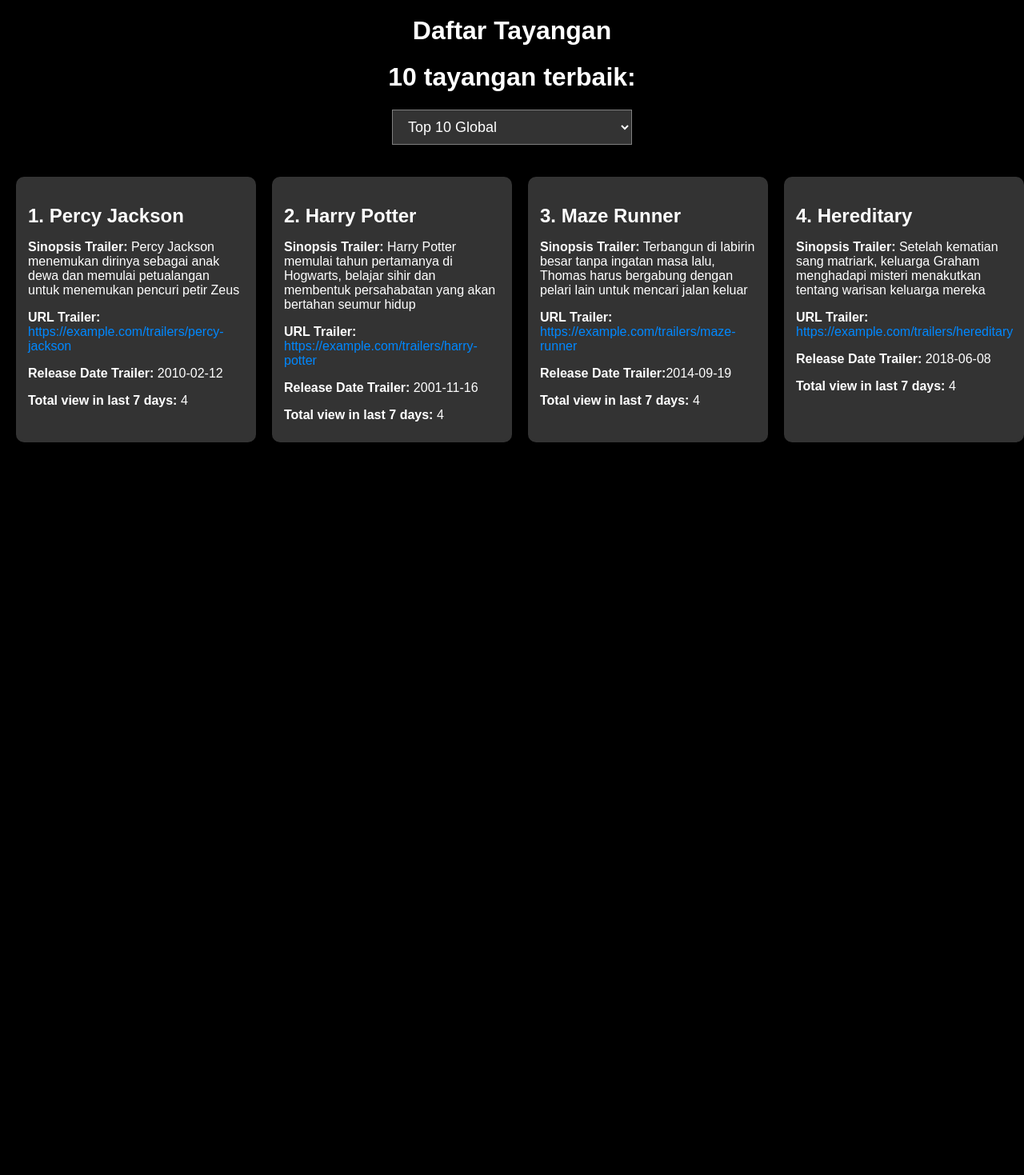
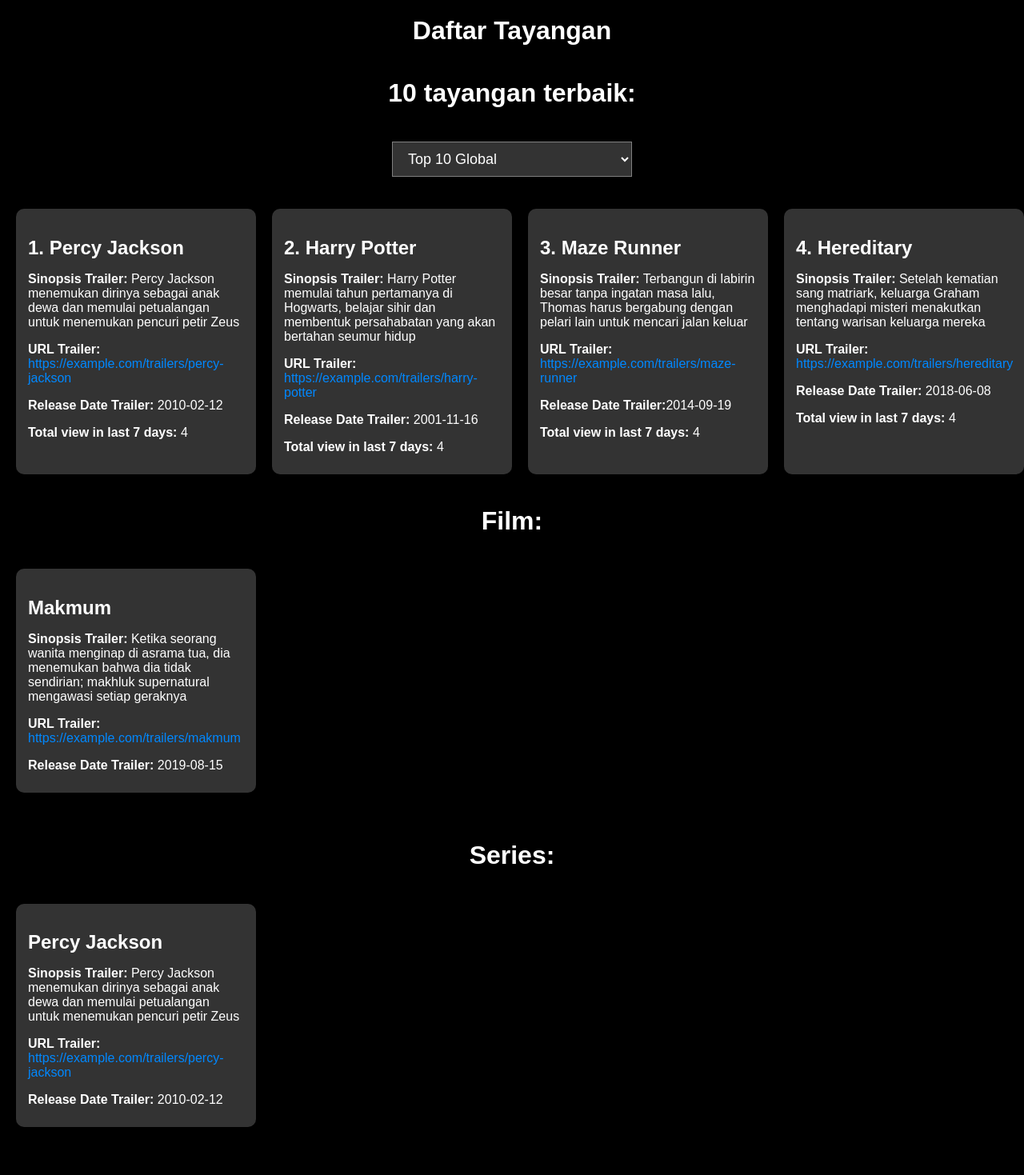
Before and after one commit to pacilflix-12/pacilflix-c-12, a Python web app: template pacilflix/main/templates/tayangan.html in a window 1280 px wide. Shown: the part 67-1536 px from the top of the page at 80% size. Before the commit the page ends 620 px from the top, so only its background shows below. Run offline with Jinja, Linux system fonts and the light colour scheme; the template is opened without the code that fills it, so the values that code supplies are empty.

Commit message:
udah selesai bannget

```diff
--- a/pacilflix/main/templates/tayangan.html
+++ b/pacilflix/main/templates/tayangan.html
@@ -12,6 +12,27 @@
         h1, .left-text {
             text-align: center;
             margin-top: 20px;
+        }
+        card-container {
+            display: flex;
+            flex-direction: row; /* Cards side by side */
+            overflow-x: auto; /* Enable horizontal scrolling */
+            gap: 20px;
+            padding: 20px;
+        }
+
+        .card {
+            flex: 0 0 auto; /* Prevent cards from shrinking, keeping them a fixed width */
+            width: 300px; /* Fixed width for each card */
+            background: #333;
+            border-radius: 10px;
+            overflow: hidden;
+        }
+
+        .section {
+            display: flex;
+            flex-direction: column; /* Stack sections vertically */
+            margin-bottom: 20px; /* Space between sections */
         }
         select {
             margin: 20px auto;
@@ -117,6 +138,7 @@
     </div>
 
     <h1>Daftar Tayangan</h1>
+    <div class="section">
     <h1 class="left-text">10 tayangan terbaik:</h1>
     <select>
         <option value="global">Top 10 Global</option>
@@ -215,7 +237,40 @@
                 <p><strong>Total view in last 7 days:</strong> 4 </p>
             </div>
         </div>
+    </div>
     <!-- Anda bisa menambahkan daftar atau elemen lain di sini untuk menampilkan tayangan -->
+    <h1 class="left-text">Film:</h1>
+    <div class="section">
+    <div class="card-container">
+        <!-- Add cards for films here -->
+        <div class="card">
+            <div class="card-info">
+                <h2>Makmum</h2>
+                <p><strong>Sinopsis Trailer:</strong> Ketika seorang wanita menginap di asrama tua, dia menemukan bahwa dia tidak sendirian; makhluk supernatural mengawasi setiap geraknya </p>
+                <p><strong>URL Trailer:</strong> <a href="https://example.com/trailers/makmum">https://example.com/trailers/makmum</a></p>
+                <p><strong>Release Date Trailer:</strong> 2019-08-15 </p>
+            </div>
+        </div>
+    </div>
+        <!-- Additional film cards as needed -->
+    </div>
+
+    <!-- Section for Series -->
+    <h1 class="left-text">Series:</h1>
+    <div class="section">
+    <div class="card-container">
+        <!-- Add cards for series here -->
+        <div class="card">
+            <div class="card-info">
+                <h2>Percy Jackson</h2>
+                <p><strong>Sinopsis Trailer:</strong> Percy Jackson menemukan dirinya sebagai anak dewa dan memulai petualangan untuk menemukan pencuri petir Zeus </p>
+                <p><strong>URL Trailer:</strong> <a href="https://example.com/trailers/percy-jackson"> https://example.com/trailers/percy-jackson </a></p>
+                <p><strong>Release Date Trailer:</strong> 2010-02-12</p>
+            </div>
+        </div>
+        <!-- Additional series cards as needed -->
+    </div>
+</div>
 
 </body>
 </html>
```
Also changed, not shown: pacilflix/main/templates/trailer.html (+52 -0 lines).
